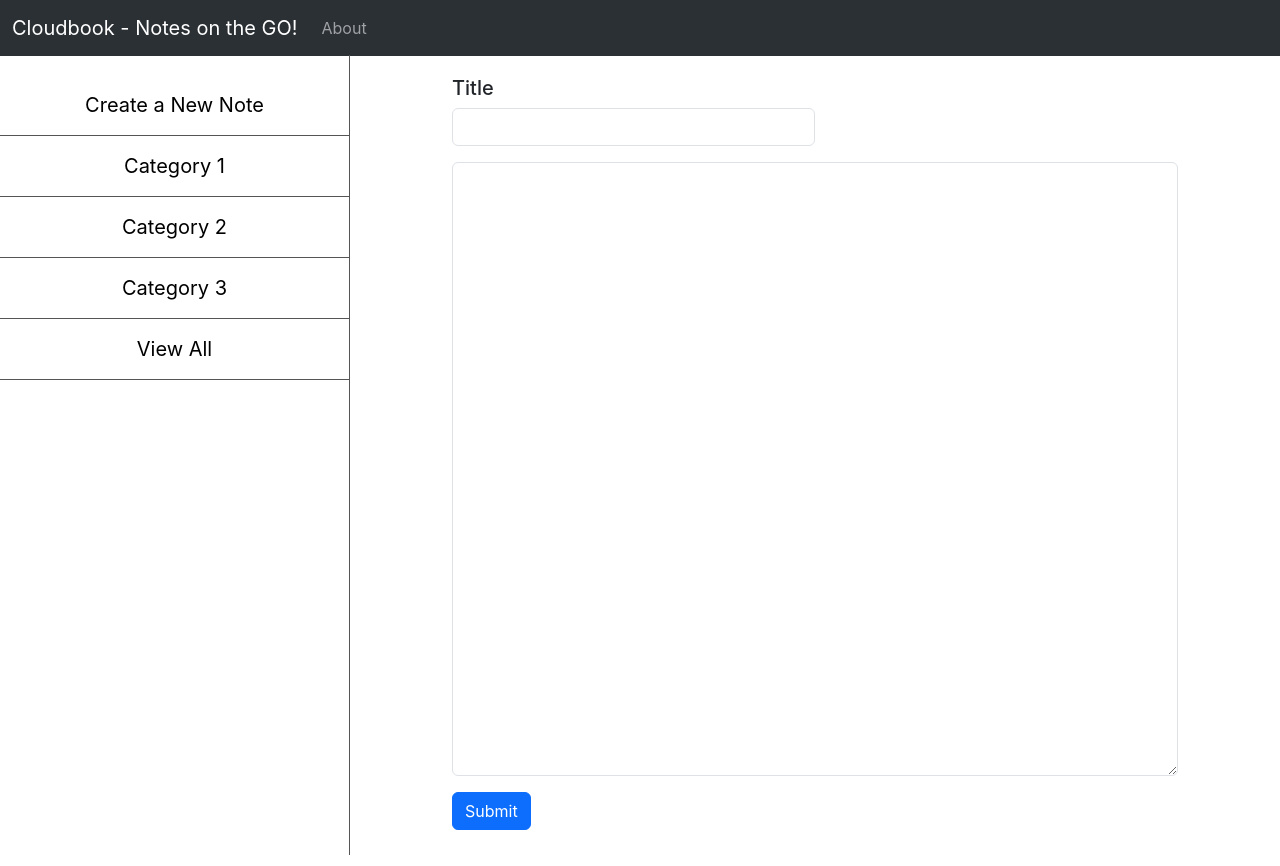
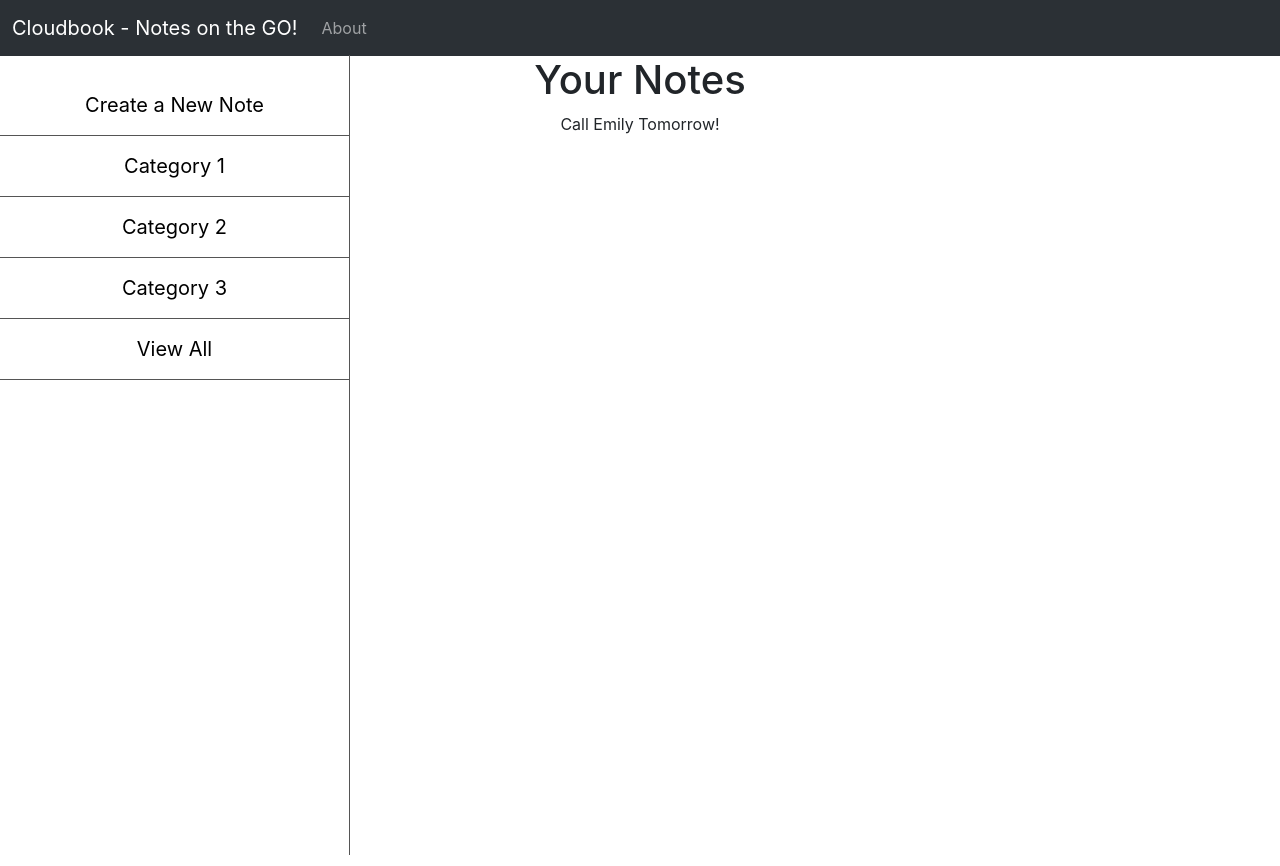
Before and after one commit to Krishna-gupta10/cloudbook, a React (Create React App) app: page /notes in a window 1280 px wide. Built offline with nearby package versions, Linux system fonts and the light colour scheme.

Commit message:
Added View Notes

```diff
--- a/src/App.js
+++ b/src/App.js
@@ -21,16 +21,16 @@ function App() {
               element={<Home />}
             />
             <Route
-              path="/notes"
-              element={<Notes />}
-            />
-            <Route
               path="/about"
               element={<About />}
             />
             <Route
               path="/createnote"
               element={<CreateNote />}
+            />
+            <Route
+              path="/notes"
+              element={<Notes />}
             />
           </Routes>
         </div>
--- a/src/components/CreateNote.js
+++ b/src/components/CreateNote.js
@@ -1,5 +1,6 @@
 import React from 'react'
 import Sidebar from './Sidebar'
+import './Notes.css'
 
 export default function CreateNote() {
     return (
@@ -11,10 +12,10 @@ export default function CreateNote() {
                     <input type="text" className="form-control" />
                 </div>
                 <div className="mb-3">
-                    <textarea className="form-control custom-textarea" rows="25"></textarea>
+                    <textarea className="form-control custom-textarea" rows="20"></textarea>
                 </div>
-                <button type="submit" class="btn btn-primary mb-3">Submit</button>
-            </div>4
+                <button type="submit" className="btn btn-primary mb-3">Submit</button>
+            </div>
         </>
     )
 }
--- a/src/components/Home.js
+++ b/src/components/Home.js
@@ -4,7 +4,7 @@ import { Link } from 'react-router-dom'
 export default function Home() {
   return (
     <div>
-      <Link to = "/notes">Nothing Here Yet</Link>
+      <Link to = "/createnote">Nothing Here Yet</Link>
     </div>
   )
 }
--- a/src/components/Navbar.js
+++ b/src/components/Navbar.js
@@ -1,7 +1,11 @@
 import React from 'react'
-import { Link } from 'react-router-dom'
+import { Link, useLocation } from 'react-router-dom'
+
+
 
 export default function Navbar(props) {
+    let location = useLocation();
+
     return (
         <div>
             <nav className="navbar navbar-expand-lg bg-body-tertiary" data-bs-theme="dark">
@@ -15,24 +19,8 @@ export default function Navbar(props) {
                     <div className="collapse navbar-collapse" id="navbarNavDropdown">
                         <ul className="navbar-nav">
                             <li className="nav-item">
-                                <Link className="nav-link" aria-current="page" to="/about">{props.link1}</Link>
+                                <Link className={`nav-link ${location.pathname === "/about" ? "active" : ""}`} aria-current="page" to="/about">{props.link1}</Link>
                             </li>
-                            {/* <li className="nav-item">
-                                <a className="nav-link" href="/">Features</a>
-                            </li>
-                            <li className="nav-item">
-                                <a className="nav-link" href="/">Pricing</a>
-                            </li> */}
-                            {/* <li className="nav-item dropdown">
-                                <a className="nav-link dropdown-toggle" href="/" role="button" data-bs-toggle="dropdown" aria-expanded="false">
-                                    Dropdown link
-                                </a>
-                                <ul className="dropdown-menu">
-                                    <li><a className="dropdown-item" href="/">Action</a></li>
-                                    <li><a className="dropdown-item" href="/">Another action</a></li>
-                                    <li><a className="dropdown-item" href="/">Something else here</a></li>
-                                </ul>
-                            </li> */}
                         </ul>
                     </div>
                 </div>
--- a/src/components/Notes.js
+++ b/src/components/Notes.js
@@ -1,28 +1,22 @@
-import React from 'react';
-import './Notes.css';
-import {Link} from 'react-router-dom';
+import React, { useContext } from 'react'
+import noteContext from '../context/notes/noteContext'
+import Sidebar from './Sidebar';
 
-export default function Home() {
+
+export default function Notes() {
+    const context = useContext(noteContext);
+    const { notes, setNotes } = context;
     return (
-        <div className="container">
-            <div className="sidebar">
-                <Link to="/createnote">Create a New Note</Link>
-                <a href="/">Category 1</a>
-                <a href="/">Category 2</a>
-                <a href="/">Category 3</a>
-                <a href="/">View All</a>
+        <>
+            <Sidebar />
+            <div className= "container text-center">
+                <h1>Your Notes</h1>
+                {notes.map((notes) => {
+                    return notes.title;
+                })
+                }
             </div>
+        </>
 
-            <div className="notes">
-                <div className="mb-3">
-                <h5>Title</h5>
-                <input type="text" className="form-control" />
-                </div>
-                <div className="mb-3">
-                    <textarea className="form-control custom-textarea" rows="25"></textarea>
-                </div>
-                <button type="submit" class="btn btn-primary mb-3">Submit</button>
-            </div>
-        </div>
-    );
+    )
 }
--- a/src/components/Sidebar.js
+++ b/src/components/Sidebar.js
@@ -9,7 +9,7 @@ export default function Sidebar() {
             <a href="/">Category 1</a>
             <a href="/">Category 2</a>
             <a href="/">Category 3</a>
-            <a href="/">View All</a>
+            <Link to="/notes">View All</Link>
         </div>
     )
 }
--- a/src/context/notes/NoteState.js
+++ b/src/context/notes/NoteState.js
@@ -5,23 +5,24 @@ import noteContext from "./noteContext";
 import { useState } from "react";
 
 const NoteState = (props) => {
-    const s1 = {
-        "name": "Krishna",
-        "class": "12th B"
-    }
+    const notesInitial =
+        [
+            {
+                "_id": "6510556a0cc8586f9c3b4b37",
+                "user": "64fca0ae6fc80c5ee4837284",
+                "title": "Call Emily Tomorrow!",
+                "description": "Call her to ask if we are still together!",
+                "category": "Priority",
+                "createdAt": "2023-09-24T15:27:38.674Z",
+                "__v": 0
+            }
+        ]
 
-    const[state, setState] = useState(s1);
-    const update = ()=> {
-        setTimeout(()=> {
-            setState({
-                "name": "Pappu",
-                "class": "Pagalkhaana"
-            })
-        },2000)
-    }
+
+    const [notes, setNotes] = useState(notesInitial);
 
     return (
-        <noteContext.Provider value={{state,update}}>
+        <noteContext.Provider value={{ notes, setNotes }}>
             {props.children}
         </noteContext.Provider>
     )
```
